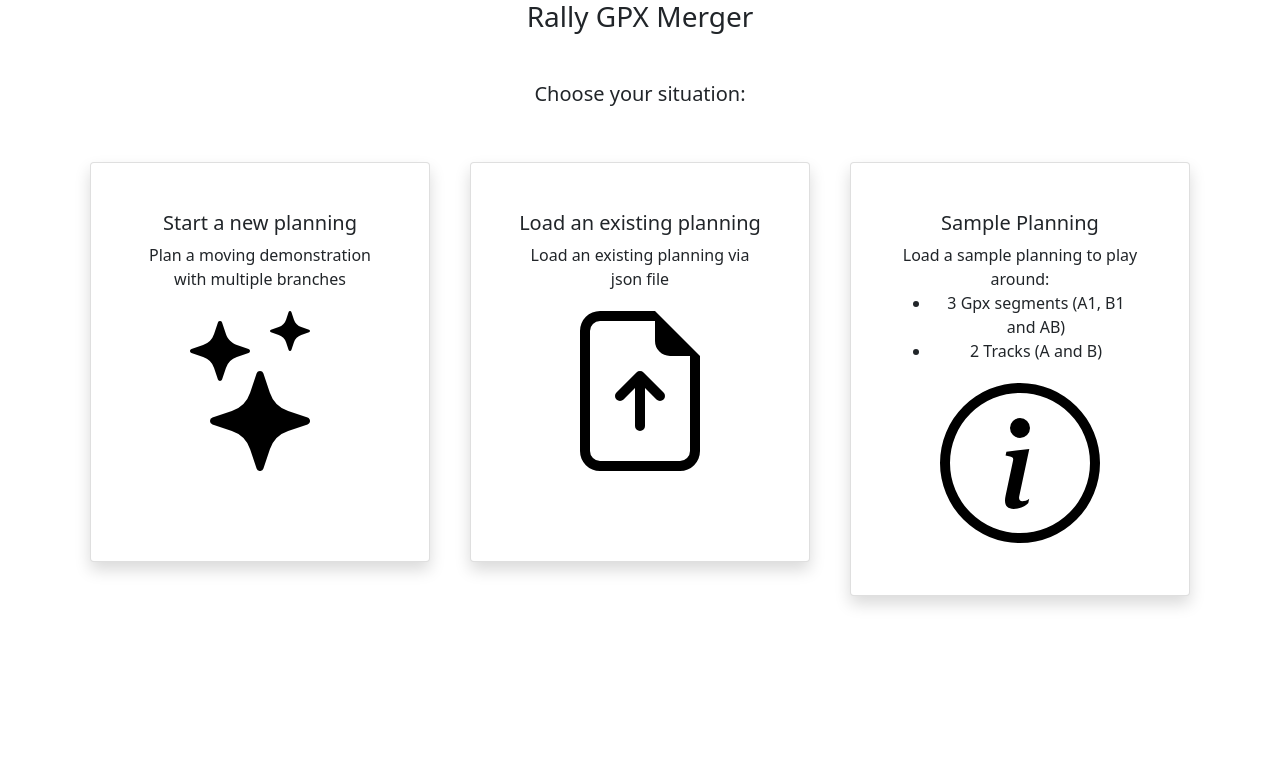
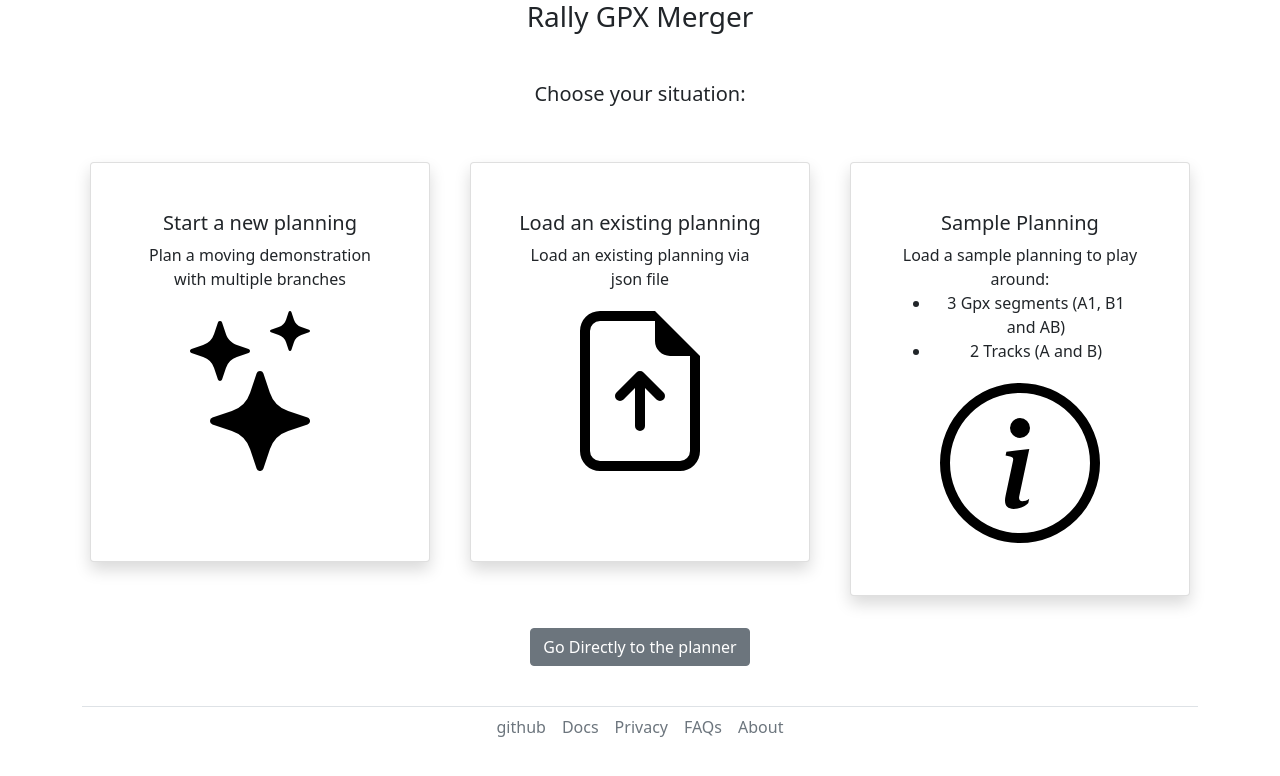
Before and after one commit to SebastianHanfland/RallyGPXMerger, a React (Vite) app in the folder website/: page / in a window 1280 px wide. Shown: the top 776 px of the page. Built offline with nearby package versions, Linux system fonts and the light colour scheme; what pdfmake would draw is missing.

Commit message:
#100 Work on start page

```diff
--- a/website/src/planner/layout/WizardStartPage.tsx
+++ b/website/src/planner/layout/WizardStartPage.tsx
@@ -10,6 +10,8 @@ import { useRef } from 'react';
 import { storage } from '../store/storage.ts';
 import { gpxShortener } from '../io/gpxShortener.ts';
 import { loadSampleData } from '../io/loadSampleData.ts';
+import { DirectlyToPlannerButton } from '../wizard/DirectlyToPlannerButton.tsx';
+import { AppFooter } from './Footer.tsx';
 
 const cardStyle = {
     style: { minWidth: '18rem', minHeight: '25rem', cursor: 'pointer' },
@@ -115,6 +117,8 @@ export const WizardStartPage = () => {
                     </Card>
                 </Col>
             </Row>
+            <DirectlyToPlannerButton />
+            <AppFooter />
         </Container>
     );
 };
```
